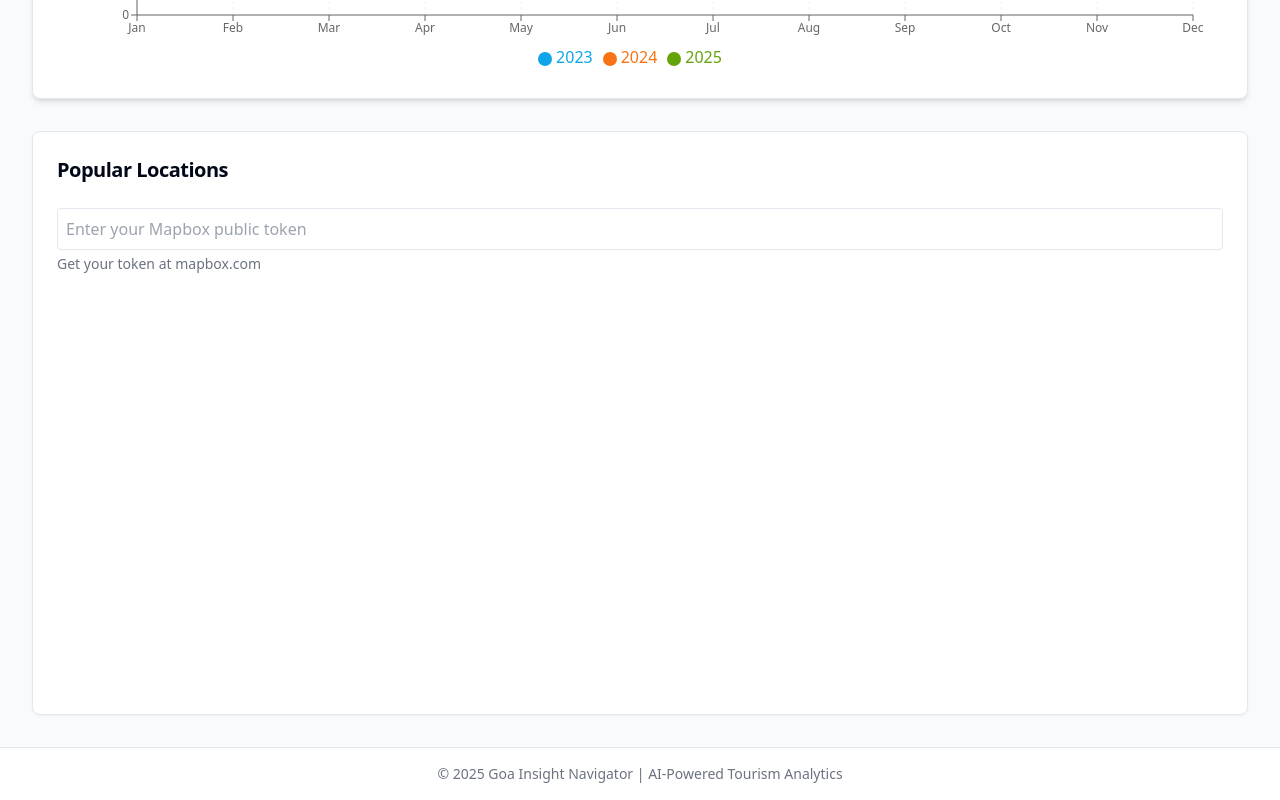
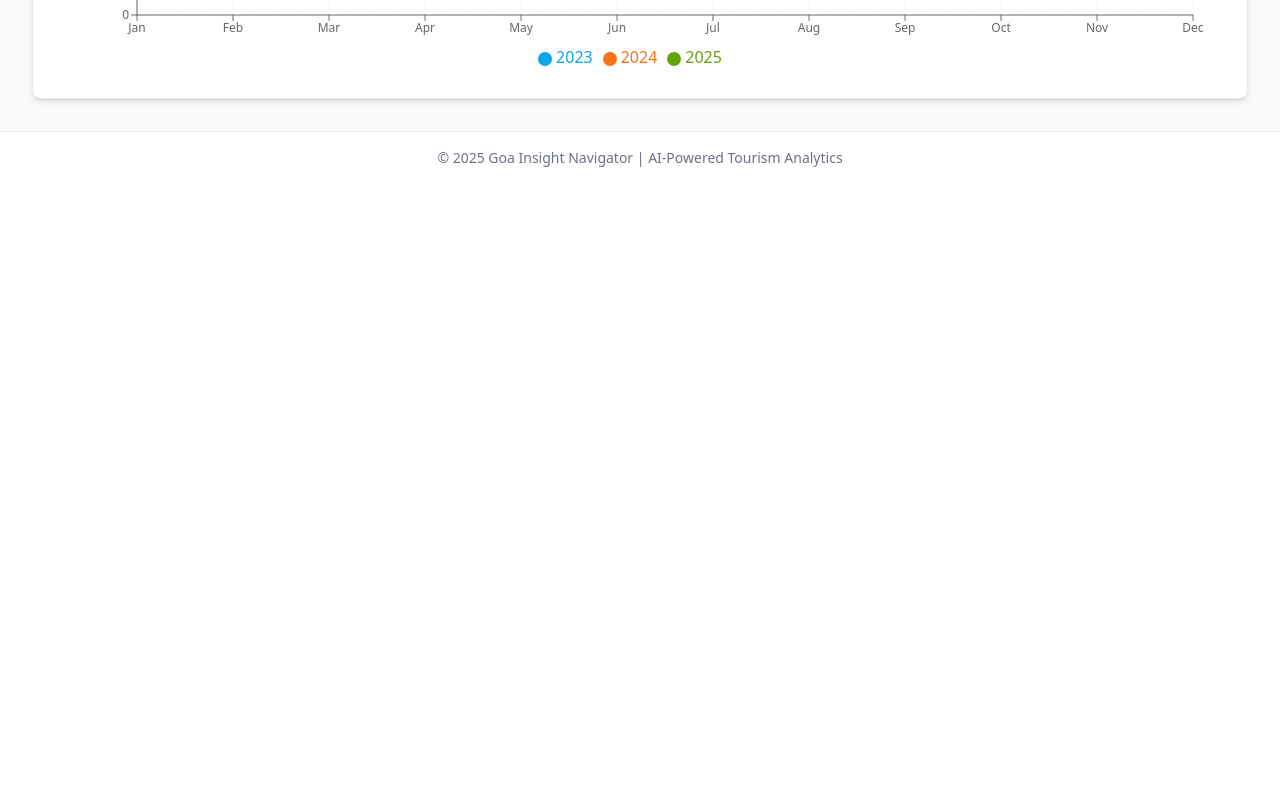
Before and after one commit to jsmjsm078/goa-insight-navigator, a React (Vite) app: page / in a window 1280 px wide. Shown: the part 1632-2432 px from the top of the page. After the commit the page ends 1816 px from the top, so only its background shows below. Built offline with nearby package versions, Linux system fonts and the light colour scheme.

Commit message:
Reverted to commit 5e73e4792d67095a04c0b8e9d9e3f9468a935382

```diff
--- a/package.json
+++ b/package.json
@@ -47,7 +47,6 @@
     "embla-carousel-react": "^8.3.0",
     "input-otp": "^1.2.4",
     "lucide-react": "^0.462.0",
-    "mapbox-gl": "^3.11.0",
     "next-themes": "^0.3.0",
     "react": "^18.3.1",
     "react-day-picker": "^8.10.1",
--- a/src/components/maps/ActivityMap.tsx
+++ /dev/null
@@ -1,78 +0,0 @@
-
-import React, { useEffect, useRef, useState } from 'react';
-import mapboxgl from 'mapbox-gl';
-import 'mapbox-gl/dist/mapbox-gl.css';
-import { Card, CardHeader, CardTitle, CardContent } from "@/components/ui/card";
-
-// Popular locations in Goa with their coordinates
-const LOCATIONS = [
-  { name: "Baga Beach", coordinates: [73.7544, 15.5566] as [number, number], activity: Math.floor(Math.random() * 500) + 100 },
-  { name: "Fort Aguada", coordinates: [73.7708, 15.4909] as [number, number], activity: Math.floor(Math.random() * 500) + 100 },
-  { name: "Dudhsagar Falls", coordinates: [74.3145, 15.3147] as [number, number], activity: Math.floor(Math.random() * 500) + 100 },
-  { name: "Basilica of Bom Jesus", coordinates: [73.9115, 15.5009] as [number, number], activity: Math.floor(Math.random() * 500) + 100 },
-  { name: "Calangute Beach", coordinates: [73.7527, 15.5477] as [number, number], activity: Math.floor(Math.random() * 500) + 100 }
-];
-
-export function ActivityMap() {
-  const mapContainer = useRef<HTMLDivElement>(null);
-  const map = useRef<mapboxgl.Map | null>(null);
-  const [mapboxToken, setMapboxToken] = useState('');
-
-  useEffect(() => {
-    if (!mapContainer.current || !mapboxToken) return;
-
-    mapboxgl.accessToken = mapboxToken;
-
-    map.current = new mapboxgl.Map({
-      container: mapContainer.current,
-      style: 'mapbox://styles/mapbox/streets-v12',
-      center: [73.8278, 15.4989] as [number, number], // Centered on Goa
-      zoom: 9.5 // Adjusted zoom to show more of Goa
-    });
-
-    // Add markers for each location
-    LOCATIONS.forEach(location => {
-      const popup = new mapboxgl.Popup({ offset: 25 })
-        .setHTML(`<div class="p-2">
-          <h3 class="font-bold">${location.name}</h3>
-          <p class="text-sm">Activity count: ${location.activity}</p>
-        </div>`);
-
-      new mapboxgl.Marker({ color: '#FF6B6B' })
-        .setLngLat(location.coordinates)
-        .setPopup(popup)
-        .addTo(map.current!);
-    });
-
-    // Add navigation controls
-    map.current.addControl(new mapboxgl.NavigationControl(), 'top-right');
-
-    return () => {
-      map.current?.remove();
-    };
-  }, [mapboxToken]);
-
-  return (
-    <Card>
-      <CardHeader>
-        <CardTitle className="text-xl font-bold">Popular Locations</CardTitle>
-      </CardHeader>
-      <CardContent>
-        {!mapboxToken && (
-          <div className="mb-4">
-            <input
-              type="text"
-              placeholder="Enter your Mapbox public token"
-              className="w-full p-2 border rounded"
-              onChange={(e) => setMapboxToken(e.target.value)}
-            />
-            <p className="text-sm text-gray-500 mt-1">
-              Get your token at mapbox.com
-            </p>
-          </div>
-        )}
-        <div ref={mapContainer} className="w-full h-[400px] rounded-lg overflow-hidden" />
-      </CardContent>
-    </Card>
-  );
-}
--- a/src/pages/Index.tsx
+++ b/src/pages/Index.tsx
@@ -1,10 +1,10 @@
+
 import { TrendingHashtags } from "@/components/charts/TrendingHashtags";
 import { KeyTalkingPoints } from "@/components/charts/KeyTalkingPoints";
 import { TourismTrends } from "@/components/charts/TourismTrends";
 import { Navbar } from "@/components/layout/Navbar";
 import { DashboardHeading } from "@/components/ui/dashboard-heading";
 import { Card } from "@/components/ui/card";
-import { ActivityMap } from "@/components/maps/ActivityMap";
 
 const Index = () => {
   return (
@@ -54,10 +54,6 @@ const Index = () => {
           <section className="animate-fade-in" style={{ animationDelay: "0.3s" }}>
             <TourismTrends />
           </section>
-
-          <section className="animate-fade-in" style={{ animationDelay: "0.4s" }}>
-            <ActivityMap />
-          </section>
         </div>
       </main>
 
```
Also changed, not shown: 1 other file (tests, documents, lock files or other folders).
